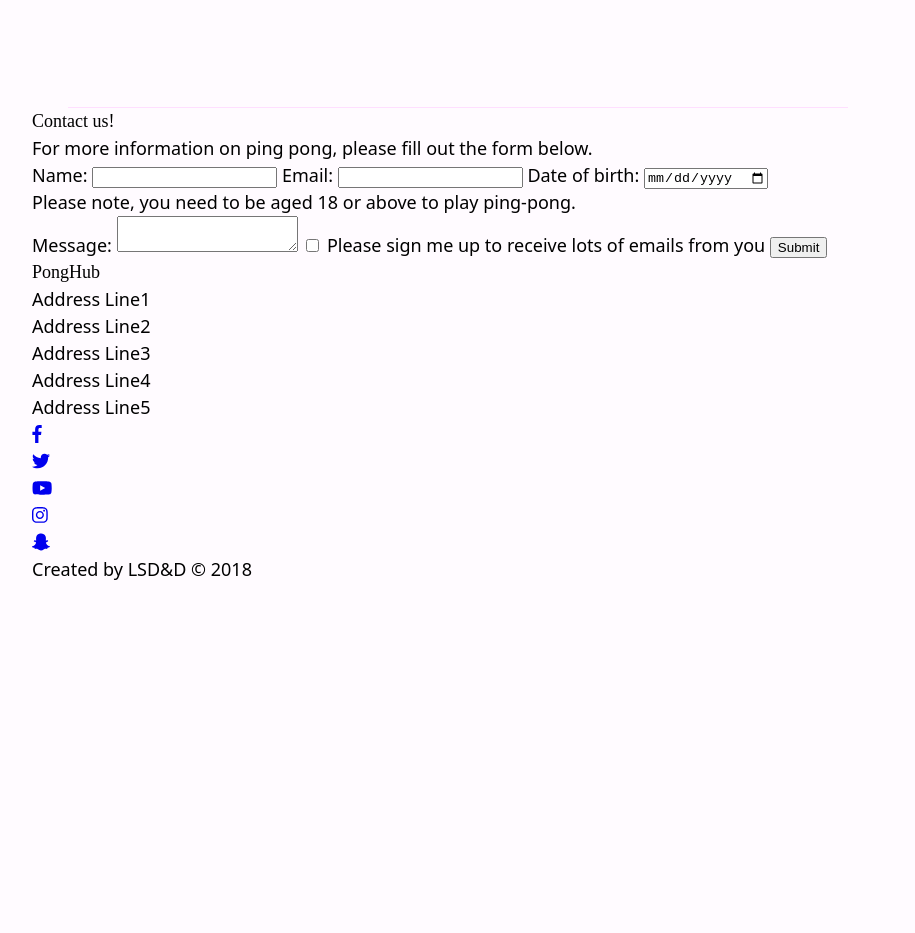
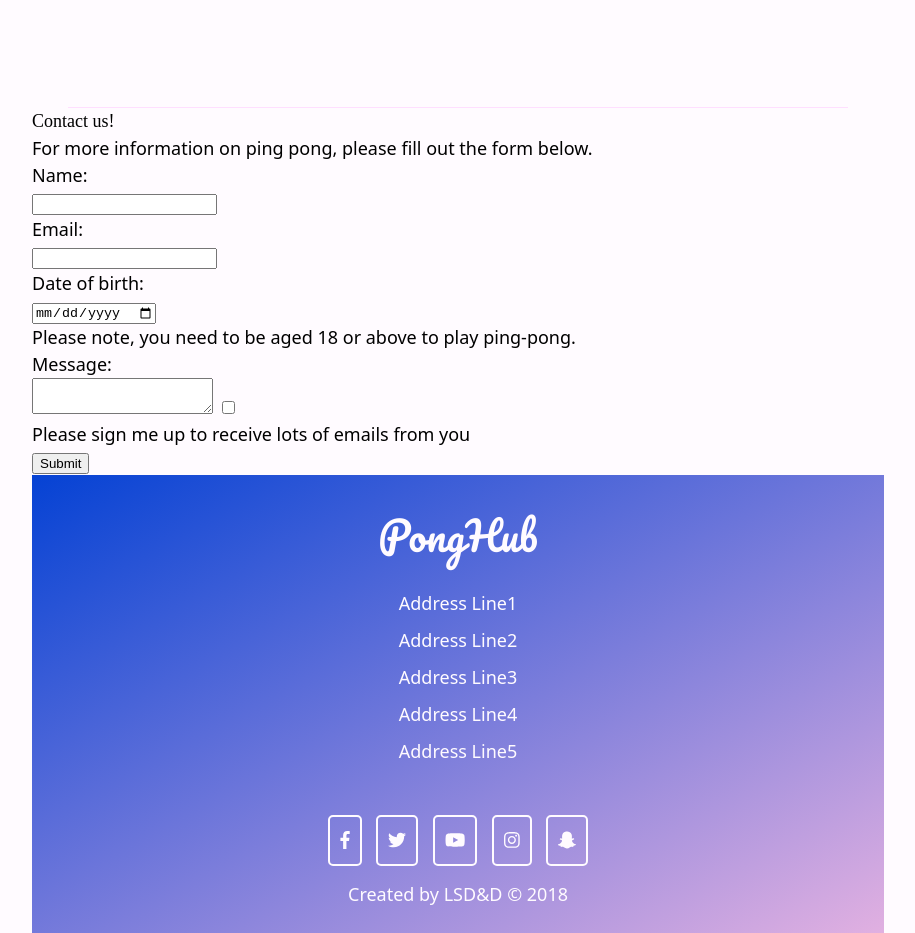
Before and after one commit to SoozeC/PongHub, a website: page contact.html in a window 1280 px wide. Shown: the whole page, without its empty margins (182-1097 px from the left). Before the commit the page ends 800 px from the top, so only its background shows below. Drawn offline with Linux system fonts and the light colour scheme.

Commit message:
something

```diff
--- a/css/main.css
+++ b/css/main.css
@@ -137,3 +137,38 @@ header {
     transition: all 300ms ease; }
     header a:hover {
       color: #2462E9; }
+
+.col1, .col2 {
+  padding: 20px; }
+
+.footerText {
+  padding-top: 10px; }
+
+footer {
+  background: linear-gradient(to bottom right, #0542D4, #E1B0E1);
+  color: #FFFBFF;
+  text-align: center;
+  font-family: system-ui, -apple-system, BlinkMacSystemFont, "Segoe UI", Roboto, Helvetica, Arial, sans-serif, "Apple Color Emoji", "Segoe UI Emoji", "Segoe UI Symbol", sans-serif; }
+  footer h2 {
+    font-family: 'Pacifico', cursive;
+    font-size: 40px;
+    padding: 10px; }
+  footer p {
+    font-size: 18px;
+    padding: 5px 0px; }
+  footer li {
+    font-size: 18px;
+    min-width: 20px;
+    display: inline-block;
+    padding: 10px;
+    margin: 5px;
+    border-radius: 5px;
+    border: 2px solid #FFFBFF; }
+  footer li a {
+    color: #FFFBFF; }
+  footer li:hover {
+    color: #FFFBFF;
+    background-color: #0542D4; }
+
+label {
+  display: block; }
```
Also changed, not shown: css/main.min.css.
